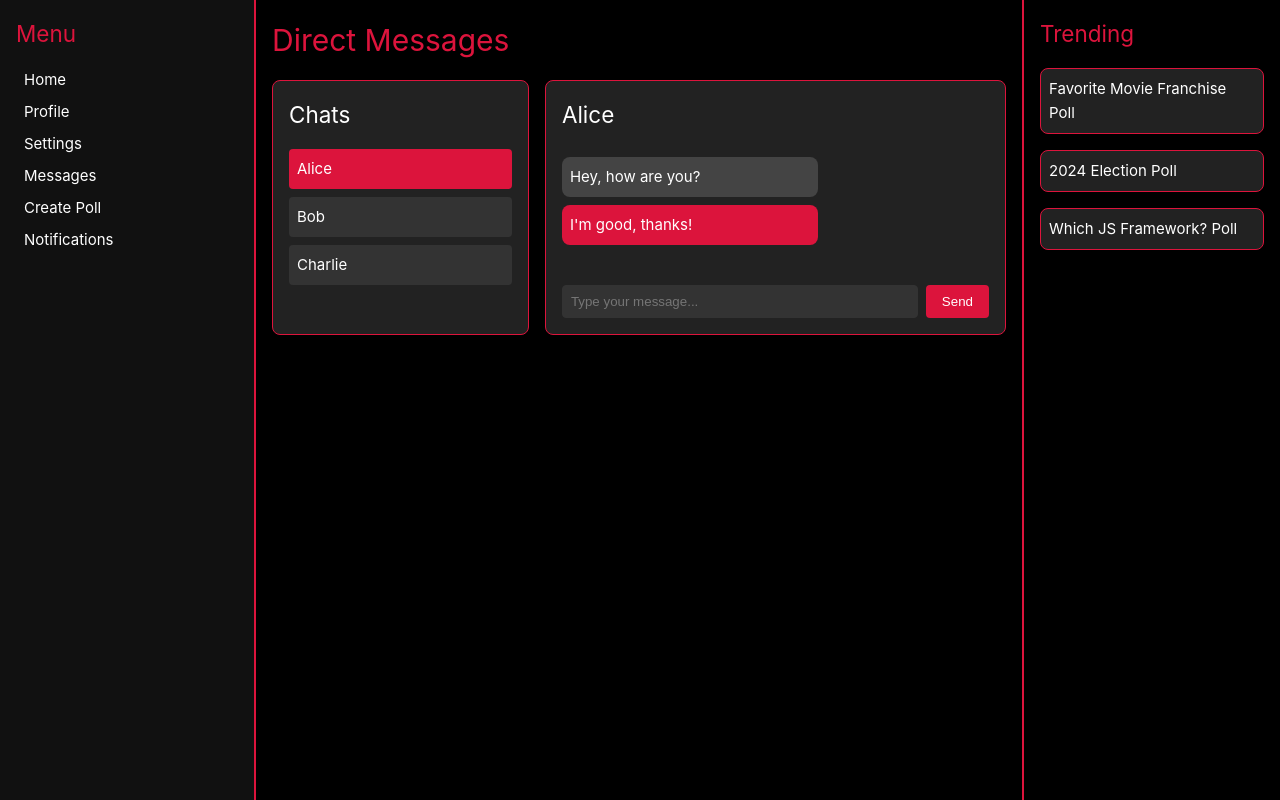
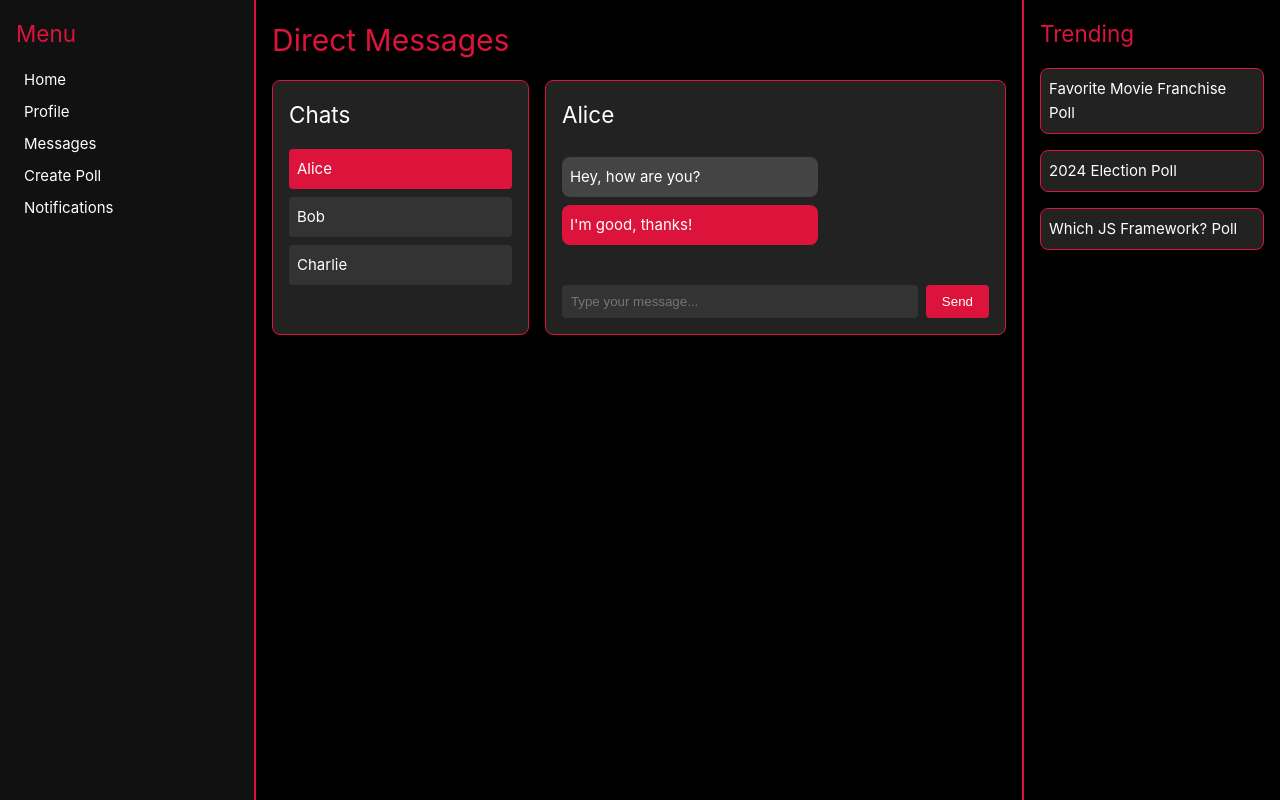
Before and after one commit to vednat123/flow, a Vue app in the folder flow/: page /messages in a window 1280 px wide. Built offline with nearby package versions, Linux system fonts and the light colour scheme.

Commit message:
removing settings link + default profile picture

```diff
--- a/flow/src/views/CreatePollView.vue
+++ b/flow/src/views/CreatePollView.vue
@@ -6,7 +6,6 @@
       <ul>
         <li><router-link to="/home">Home</router-link></li>
         <li><router-link to="/profile">Profile</router-link></li>
-        <li><router-link to="/settings">Settings</router-link></li>
         <li><router-link to="/messages">Messages</router-link></li>
         <li><router-link to="/create-poll">Create Poll</router-link></li>
         <li><router-link to="/notifications">Notifications</router-link></li>
--- a/flow/src/views/HomeView.vue
+++ b/flow/src/views/HomeView.vue
@@ -9,7 +9,6 @@
       <ul>
         <li><router-link to="/home">Home</router-link></li>
         <li><router-link to="/profile">Profile</router-link></li>
-        <li><router-link to="/settings">Settings</router-link></li>
         <li><router-link to="/messages">Messages</router-link></li>
         <li><router-link to="/create-poll">Create Poll</router-link></li>
         <li><router-link to="/notifications">Notifications</router-link></li>
--- a/flow/src/views/MessagesView.vue
+++ b/flow/src/views/MessagesView.vue
@@ -7,7 +7,6 @@
         <ul>
           <li><router-link to="/home">Home</router-link></li>
           <li><router-link to="/profile">Profile</router-link></li>
-          <li><router-link to="/settings">Settings</router-link></li>
           <li><router-link to="/messages">Messages</router-link></li>
           <li><router-link to="/create-poll">Create Poll</router-link></li>
           <li><router-link to="/notifications">Notifications</router-link></li>
--- a/flow/src/views/NotificationsView.vue
+++ b/flow/src/views/NotificationsView.vue
@@ -5,7 +5,6 @@
       <ul>
         <li><router-link to="/home">Home</router-link></li>
         <li><router-link to="/profile">Profile</router-link></li>
-        <li><router-link to="/settings">Settings</router-link></li>
         <li><router-link to="/messages">Messages</router-link></li>
         <li><router-link to="/create-poll">Create Poll</router-link></li>
         <li><router-link to="/notifications">Notifications</router-link></li>
--- a/flow/src/views/ProfileView.vue
+++ b/flow/src/views/ProfileView.vue
@@ -5,7 +5,6 @@
       <ul>
         <li><router-link to="/home">Home</router-link></li>
         <li><router-link to="/profile">Profile</router-link></li>
-        <li><router-link to="/settings">Settings</router-link></li>
         <li><router-link to="/messages">Messages</router-link></li>
         <li><router-link to="/create-poll">Create Poll</router-link></li>
         <li><router-link to="/notifications">Notifications</router-link></li>
@@ -13,7 +12,8 @@
     </aside>
 
     <main class="main-timeline">
-      <!-- Placeholder -->
+      <img v-bind:src="url" width="250" height="250">
+      <h1>Profile</h1>
     </main>
 
     <aside class="right-trending">
@@ -25,6 +25,11 @@
 <script>
 export default {
   name: 'ProfileView',
+  data(){
+    return{
+      url: "https://static.vecteezy.com/system/resources/previews/009/292/244/non_2x/default-avatar-icon-of-social-media-user-vector.jpg"
+    }
+  }
 };
 </script>
 
```
